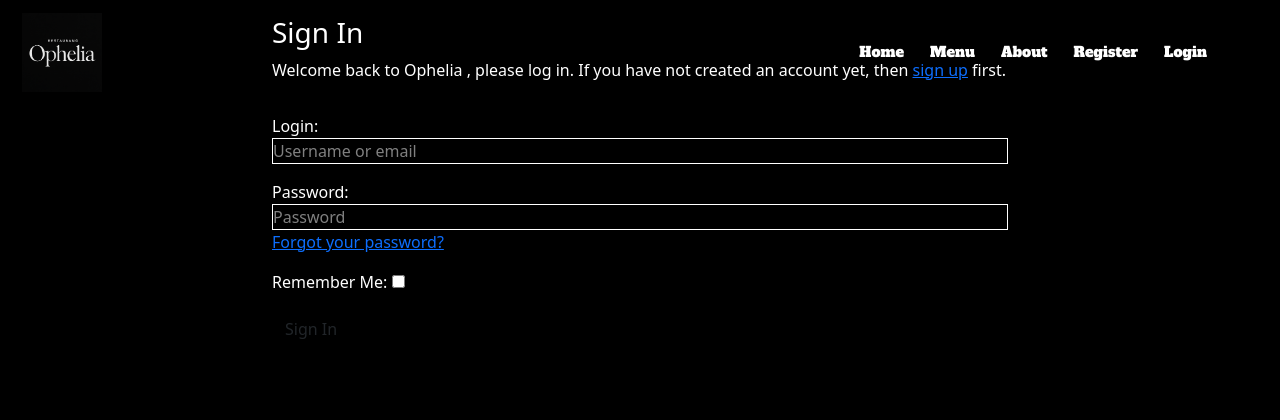
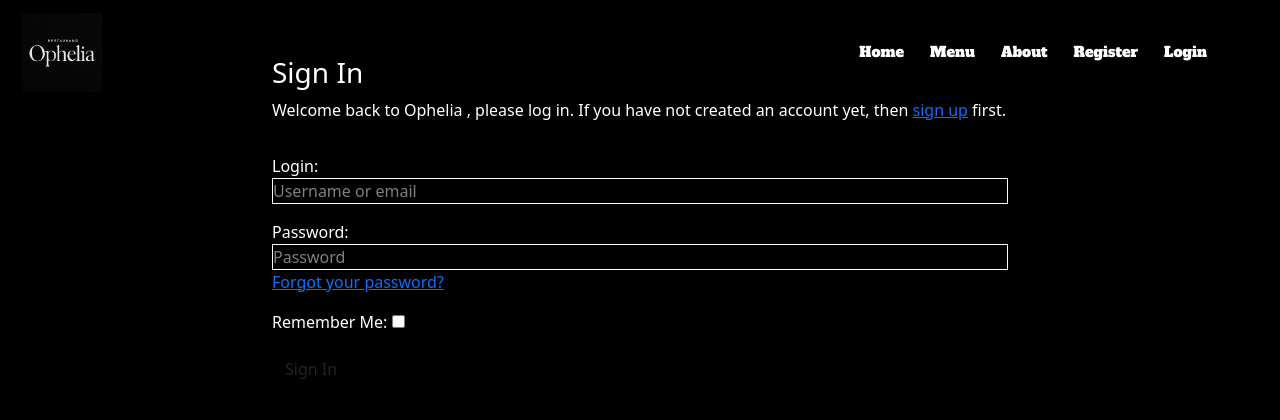
Before and after one commit to DanielE-J/ophelia, a Django app: page /accounts/login/ in a window 1280 px wide. Shown: the top 420 px of the page. Run offline with Django 5.2, Linux system fonts and the light colour scheme; some libraries are stand-ins or nearby versions; some web fonts are replaced.

Commit message:
fixed visualls on login and logout

```diff
--- a/templates/account/login.html
+++ b/templates/account/login.html
@@ -9,7 +9,7 @@
 
 <div class="container">
     <div class="row">
-        <div class="col-md-8 mt-3 offset-md-2">
+        <div class="col-md-8 mt-3 offset-md-2" style="margin-top: 50px; padding-top: 40px;">
             <h3>{% trans "Sign In" %}</h3>
 
             <p>{% blocktrans %}Welcome back to Ophelia , please log in. If you
--- a/templates/account/logout.html
+++ b/templates/account/logout.html
@@ -5,7 +5,7 @@
 {% block head_title %}{% trans "Sign Out" %}{% endblock %}
 
 {% block content %}
-<div class="container">
+<div class="container" style="margin-top: 50px; padding-top: 40px;">
     <div class="row">
         <div class="col-md-8 mt-3 offset-md-2">
             <h3>{% trans "Sign Out" %}</h3>
```
